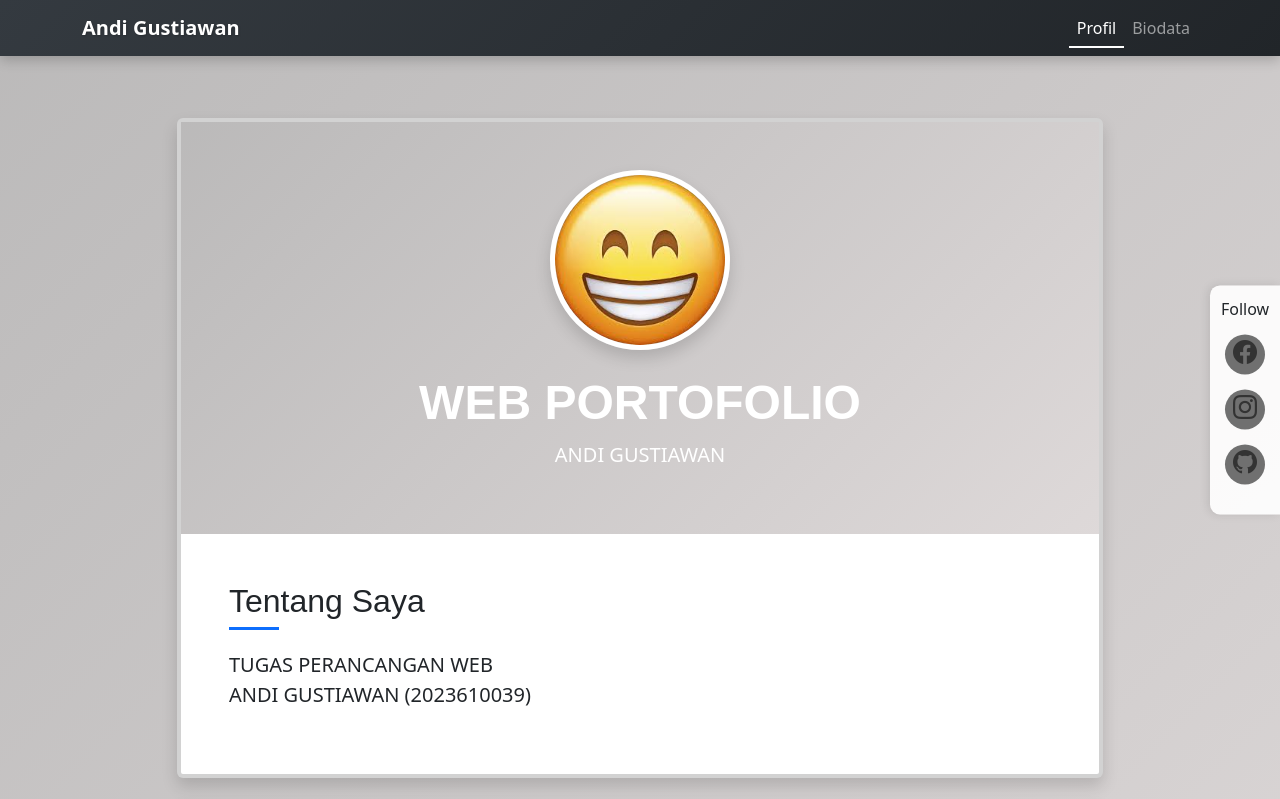
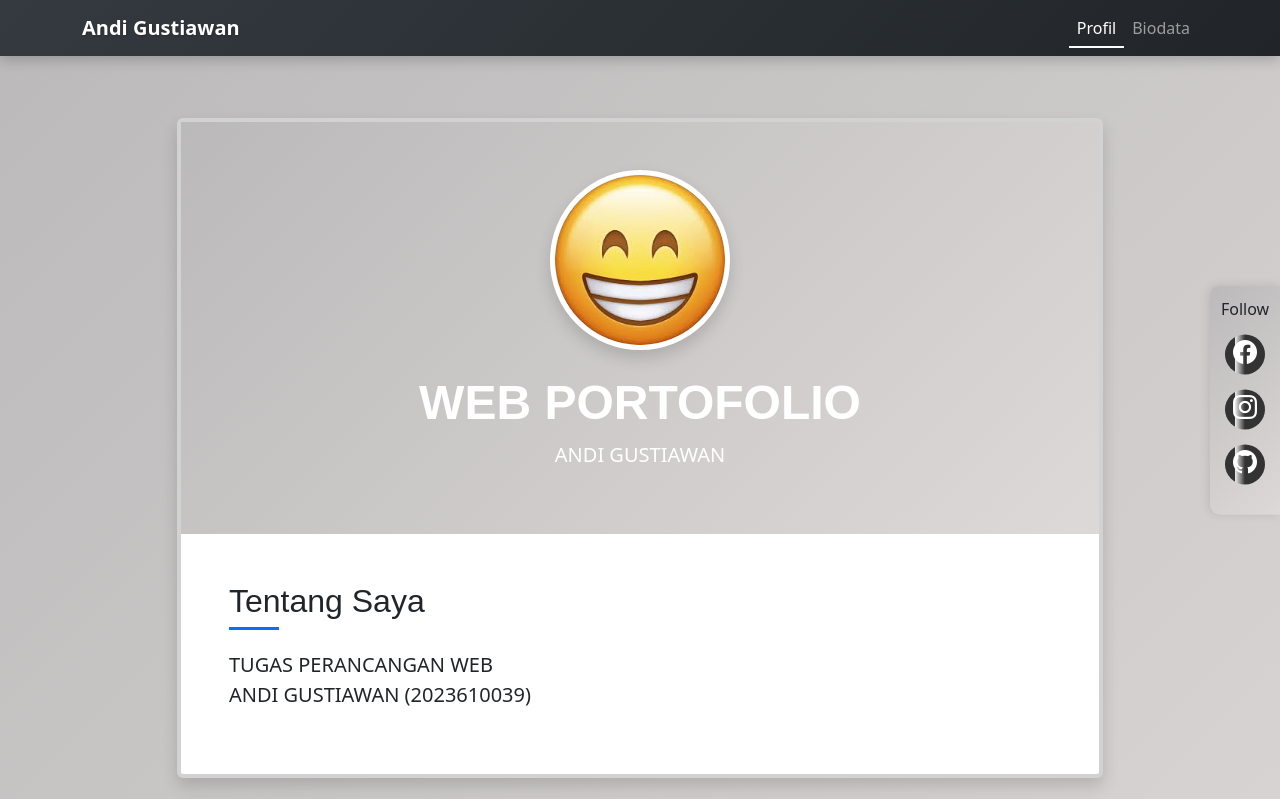
Before and after one commit to AndiGustiawan/project1, a plain HTML site: page index.html in a window 1280 px wide. Shown: the top 799 px of the page. Drawn offline with nearby package versions, Linux system fonts and the light colour scheme; a web font is replaced by a local one.

Commit message:
Update style.css

```diff
--- a/style/style.css
+++ b/style/style.css
@@ -93,7 +93,7 @@ h1, h2 {
     /* Snippet: Transform untuk perataan vertikal tengah */
     transform: translateY(-50%);
     /* Snippet: Background dengan transparansi */
-    background-color: rgba(255, 255, 255, 0.9);
+    background-image: linear-gradient(135deg, hsl(0, 1%, 73%) 0%, hsl(0, 7%, 86%) 100%);
     padding: 15px 10px;
     /* Snippet: Border-radius untuk sudut melengkung */
     border-radius: 10px 0 0 10px;
@@ -108,7 +108,7 @@ h1, h2 {
     display: block;
     text-align: center;
     font-size: 1.5rem;
-    color: #333;
+    background: linear-gradient(to left, #333, #333 50%, #eee 75%, #333 75%);
     margin: 15px 5px;
     /* Snippet: Transition untuk efek hover yang halus */
     transition: all 0.3s ease;
```
